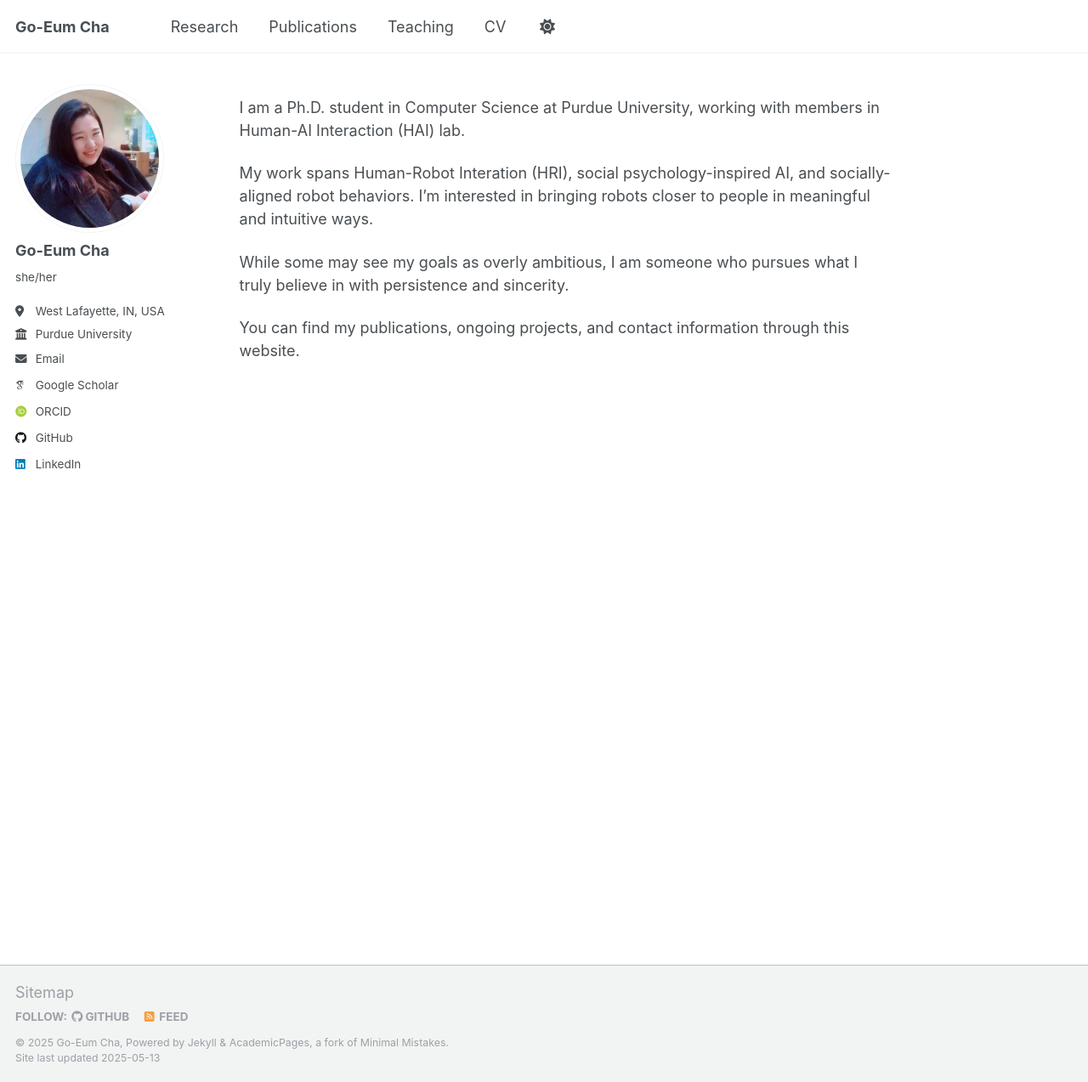
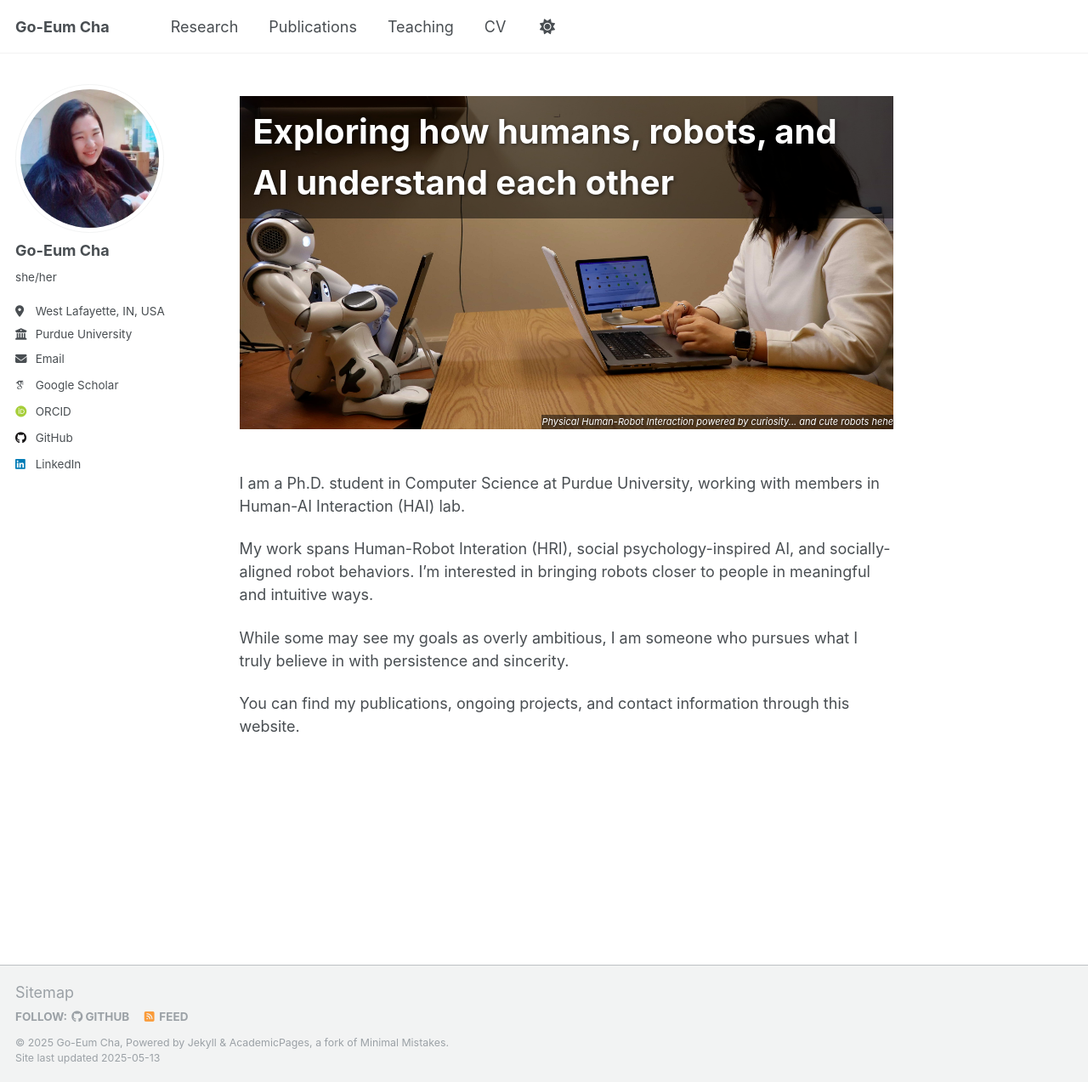
Before and after one commit to chagom/chagom.github.io, a Jekyll site: the page built from _pages/about.md, in a window 1280 px wide and 1273 px high. Shown: the whole window at 85% size. Built offline with Jekyll 4.4.1, drawn with Linux system fonts in a browser that asks for light colours; some web fonts are replaced.

Commit message:
picture added

```diff
--- a/_pages/about.md
+++ b/_pages/about.md
@@ -6,6 +7,38 @@ redirect_from:
   - /about/
   - /about.html
 ---
+<div style="position: relative; display: inline-block; width: 100%;">
+
+  <img src="/images/header.jpg" alt="My photo" style="width: 100%; height: auto;">
+
+  <div style="
+    position: absolute;
+    top: 0px;
+    left: 0px;
+    color: white;
+    background-color: rgba(0, 0, 0, 0.5);
+    font-size: 40px;
+    font-weight: bold;
+    text-shadow: 1px 1px 4px rgba(0,0,0,0.6);
+    padding: 12px 16px;
+  ">
+    Exploring how humans, robots, and AI understand each other
+  </div>
+
+  <div style="
+    position: absolute;
+    bottom: 0px;
+    right: 0px;
+    color: white;
+    background-color: rgba(0, 0, 0, 0.5);
+    font-size: 11px;
+    font-style: italic;
+    text-shadow: 1px 1px 3px rgba(0,0,0,0.5);
+  ">
+    Physical Human-Robot Interaction powered by curiosity... and cute robots hehe
+  </div>
+</div>
+<br>
 
 I am a Ph.D. student in Computer Science at Purdue University, working with members in Human-AI Interaction (HAI) lab.
 
```
Also changed, not shown: other parts of _pages/about.md (+1 -0 lines), _pages/cv.md (+1 -1 lines), images/3953273590_704e3899d5_m.jpg (deleted), images/bio-photo-2.jpg (deleted), images/header.jpg (added), 6 other files.
